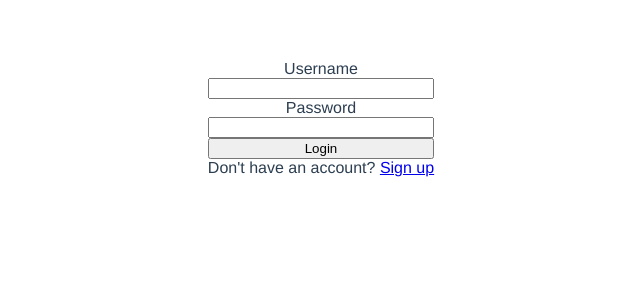
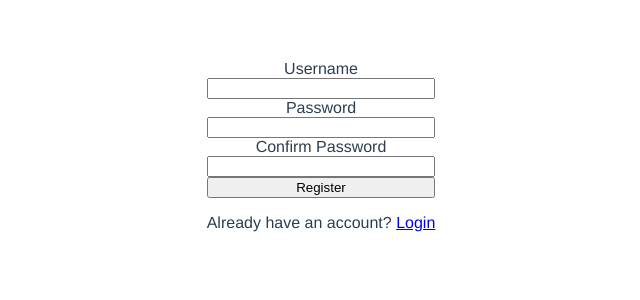
Before and after one commit to lsuyogya/ReconInternship, a Vue app: page /register in a window 1280 px wide. Shown: the top 300 px of the page, without its empty margins (319-959 px from the left). Built offline with nearby package versions, Linux system fonts and the light colour scheme.

Commit message:
Dashboard private routing

```diff
--- a/src/App.vue
+++ b/src/App.vue
@@ -1,16 +1,9 @@
 <script setup>
-// This starter template is using Vue 3 <script setup> SFCs
-// Check out https://v3.vuejs.org/api/sfc-script-setup.html#sfc-script-setup
-
-// import HelloWorld from './components/HelloWorld.vue'
-import LoginForm from './components/LoginForm.vue';
+import { RouterView } from "vue-router";
 </script>
 
 <template>
-	<!-- <img alt="Vue logo" src="./assets/logo.png" />
-	<HelloWorld msg="Hello Vue 3 + Vite" /> -->
-
-	<LoginForm></LoginForm>
+  <RouterView></RouterView>
 </template>
 
 <style>
--- /dev/null
+++ b/src/components/Dashboard.vue
@@ -0,0 +1 @@
+<template>Dashboarkangkjfbg</template>
--- a/src/components/LoginForm.vue
+++ b/src/components/LoginForm.vue
@@ -1,34 +1,69 @@
 <script>
-import { reactive } from 'vue';
+import { reactive, ref } from "vue";
+import { RouterLink, useRouter } from "vue-router";
+import hashPw from "../features/SHAhash";
+
 export default {
   setup() {
-		const loginState = reactive({ username: '', password: '' });
-		function handleLogin(e) {
-			console.log(loginState);
+    const loginState = reactive({ username: "", password: "" });
+    const errors = ref([]);
+    const router = useRouter();
+
+    async function handleLogin() {
+      verifyForm(loginState);
+
+      if (errors.value.length) return;
+      localStorage.removeItem("currentUser");
+      const user = localStorage.getItem(loginState.username);
+
+      if (!user) {
+        //counld make it an error msg as well instead of alert
+        alert("Provided user does not exist. Try signing up");
+        return;
       }
-		return { loginState, handleLogin };
+
+      const userDetails = JSON.parse(user);
+      const hashedPw = await hashPw(loginState.password);
+      if (hashedPw === userDetails.password) {
+        localStorage.setItem(
+          "currentUser",
+          JSON.stringify({ username: loginState.username, password: hashedPw })
+        );
+        router.push({ name: "dashboard" });
+      }
+    }
+
+    function verifyForm(formState) {
+      errors.value = [];
+      for (const [key, value] of Object.entries(formState)) {
+        if (value === "") {
+          errors.value.push(`${key} cannot be left empty`);
+        }
+      }
+    }
+
+    return { loginState, handleLogin, errors };
   },
 };
 </script>
 
 <template>
+  <span v-if="errors.length">
+    <strong>The following errors occured:</strong>
+    <ul>
+      <li v-for="error in errors">{{ error }}</li>
+    </ul>
+  </span>
   <form @submit.prevent="handleLogin">
     <label for="username">Username</label>
-		<input
-			type="text"
-			name="username"
-			id="username"
-			v-model="loginState.username"
-		/>
+    <input type="text" name="username" id="username" v-model="loginState.username" />
     <label for="password">Password</label>
-		<input
-			type="password"
-			name="password"
-			id="password"
-			v-model="loginState.password"
-		/>
+    <input type="password" name="password" id="password" v-model="loginState.password" />
     <button type="submit">Login</button>
-		<span>Don't have an account? <a href="#">Sign up</a></span>
+    <p>
+      Don't have an account?
+      <RouterLink :to="{ name: 'register' }">Sign up</RouterLink>
+    </p>
   </form>
 </template>
 
--- /dev/null
+++ b/src/components/RegisterForm.vue
@@ -0,0 +1,90 @@
+<script setup>
+import { RouterLink } from "vue-router";
+import { reactive, ref } from "vue";
+import hashPw from "../features/SHAhash";
+
+const registerState = reactive({
+  username: "",
+  password: "",
+  confirmPassword: "",
+});
+
+const errors = ref([]);
+
+async function handleRegister() {
+  verifyForm(registerState);
+  if (errors.value.length) return;
+
+  const userExists = localStorage.getItem(registerState.username);
+  if (userExists) {
+    alert("User already exists");
+    return;
+  }
+
+  const hashedPw = await hashPw(registerState.password);
+  localStorage.setItem(
+    registerState.username,
+    JSON.stringify({
+      username: registerState.username,
+      password: hashedPw,
+      transactions: {},
+    })
+  ); //type:'credit/debit', date, remarks, amount
+  alert("User Created");
+}
+
+function verifyForm(formState) {
+  errors.value = [];
+  for (const [key, value] of Object.entries(formState)) {
+    if (value === "") {
+      errors.value.push(`${key} cannot be left empty`);
+    }
+  }
+  if (formState.username === "currentUser") {
+    errors.value.push("That username is not valid");
+  }
+
+  if (formState.password !== formState.confirmPassword) {
+    errors.value.push("Password and Confirm Password do not match");
+  }
+}
+</script>
+
+<template>
+  <span v-if="errors.length">
+    <strong>The following errors occured:</strong>
+    <ul>
+      <li v-for="error in errors">{{ error }}</li>
+    </ul>
+  </span>
+  <form @submit.prevent="handleRegister">
+    <label for="username">Username</label>
+    <input type="text" name="username" id="username" v-model="registerState.username" />
+    <label for="password">Password</label>
+    <input
+      type="password"
+      name="password"
+      id="password"
+      v-model="registerState.password"
+    />
+    <label for="confirmPassword">Confirm Password</label>
+    <input
+      type="password"
+      name="confirmPassword"
+      id="confirmPassword"
+      v-model="registerState.confirmPassword"
+    />
+    <button type="submit">Register</button>
+    <p>
+      Already have an account?
+      <RouterLink :to="{ name: 'login' }">Login</RouterLink>
+    </p>
+  </form>
+</template>
+
+<style scoped>
+form {
+  display: grid;
+  place-content: center;
+}
+</style>
--- /dev/null
+++ b/src/features/Router.js
@@ -0,0 +1,39 @@
+import { nextTick } from "vue";
+import { createRouter, createWebHistory } from "vue-router";
+const LoginForm = () => import('../components/LoginForm.vue')
+const RegisterForm = () => import('../components/RegisterForm.vue')
+const Dashboard = () => import('../components/Dashboard.vue')
+
+const router = createRouter({
+    history: createWebHistory(),
+    routes:[
+        {path:'/',
+        name: 'home',
+        redirect: to => ({path:'/login'})
+
+    },
+        {path:'/login',
+        name: 'login',
+        component: LoginForm
+    },
+        {path:'/register',
+        name: 'register',
+        component: RegisterForm
+    },
+        {path:'/dashboard',
+        name: 'dashboard',
+        component: Dashboard,
+        beforeEnter: () =>{
+            // debugger
+            const currentUser = JSON.parse(localStorage.getItem('currentUser'))
+            if (!currentUser) return {name:'login'}
+            const userDetail = JSON.parse(localStorage.getItem(`${currentUser.username}`))
+            if (!userDetail) return {name:'login'}
+            if (userDetail.password !== currentUser.password) return {name:'login'}
+        }
+
+    },
+    ]
+})
+
+export default router
--- /dev/null
+++ b/src/features/SHAhash.js
@@ -0,0 +1,9 @@
+async function hashPw(password) {
+    const data = new TextEncoder().encode(password) //utf-8
+    const pwHashBuffer = await crypto.subtle.digest('SHA-256', data) //hashed → arrayBuffer
+    const pwHashArray = Array.from(new Uint8Array(pwHashBuffer)) //byte array
+    const pwHashHex =  pwHashArray.map(((byte) => byte.toString(16).padStart(2, '0'))).join('')
+    return pwHashHex
+}
+
+export default hashPw;
--- a/src/main.js
+++ b/src/main.js
@@ -1,4 +1,7 @@
 import { createApp } from 'vue'
 import App from './App.vue'
+import router from './features/Router'
 
-createApp(App).mount('#app')
+const app = createApp(App)
+app.use(router)
+app.mount('#app')
```
Lines whose indentation alone changed are shown as unchanged.
